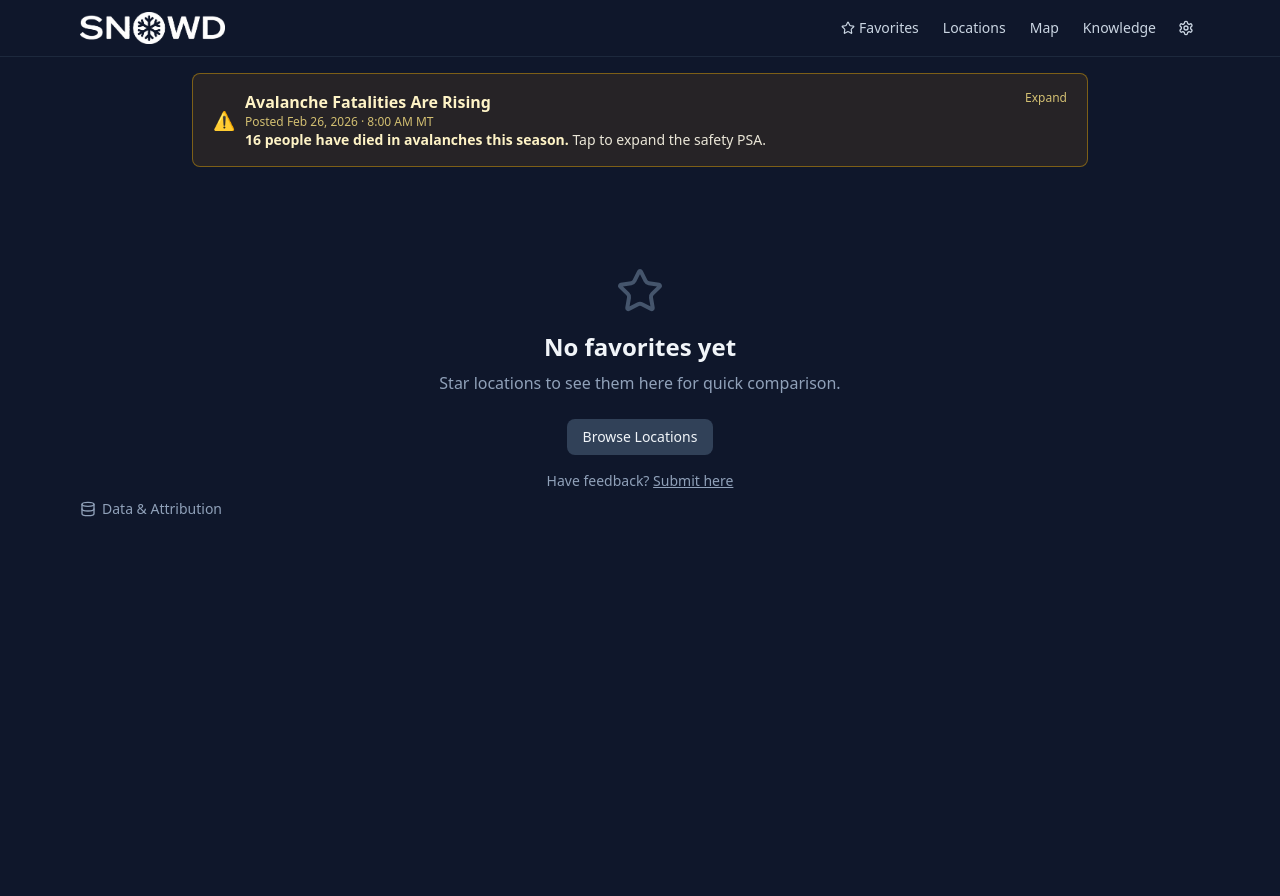
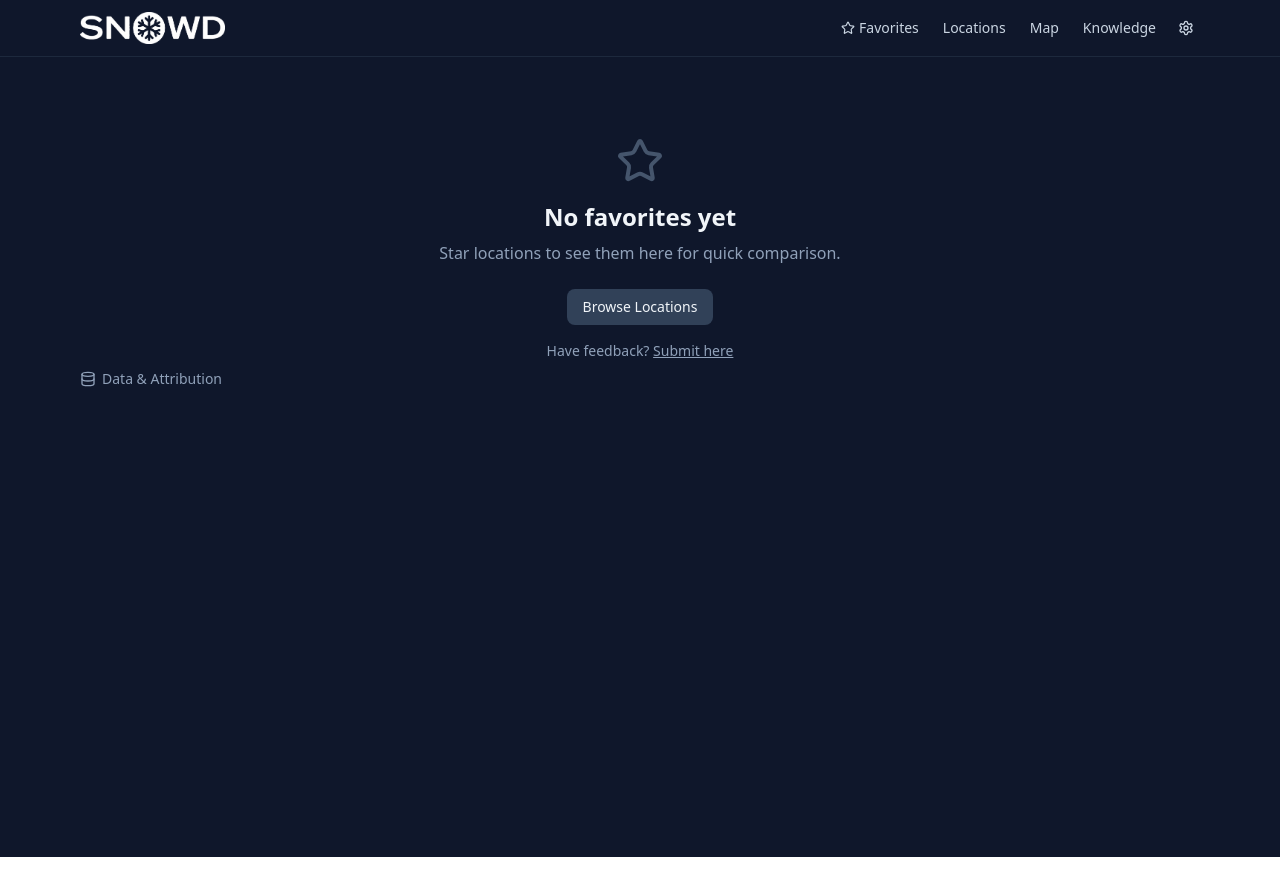
Before and after one commit to haydenwade/snow-data, a Next.js app: page /favorites in a window 1280 px wide. Shown: the top 896 px of the page. After the commit the page ends 857 px from the top, so only its background shows below. Built offline with nearby package versions, Linux system fonts and the light colour scheme.

Commit message:
removed psa

```diff
--- a/src/app/layout.tsx
+++ b/src/app/layout.tsx
@@ -3,7 +3,6 @@ import "./globals.css";
 import Header from "@/components/snow-report/Header";
 import AddToHomeScreenPrompt from "@/components/AddToHomeScreenPrompt";
 import { Analytics } from "@vercel/analytics/next";
-import AvalanchePsa from "@/components/AvalanchePsa";
 
 export const metadata: Metadata = {
   title: "SNOWD",
@@ -50,9 +49,9 @@ export default function RootLayout({
     <html lang="en" className="dark">
       <body className="antialiased">
         <Header/>
-        <div className="flow-root bg-slate-900 px-4 pt-4">
+        {/* <div className="flow-root bg-slate-900 px-4 pt-4">
           <AvalanchePsa />
-        </div>
+        </div> */}
         {children}
         <AddToHomeScreenPrompt />
         <Analytics />
```
